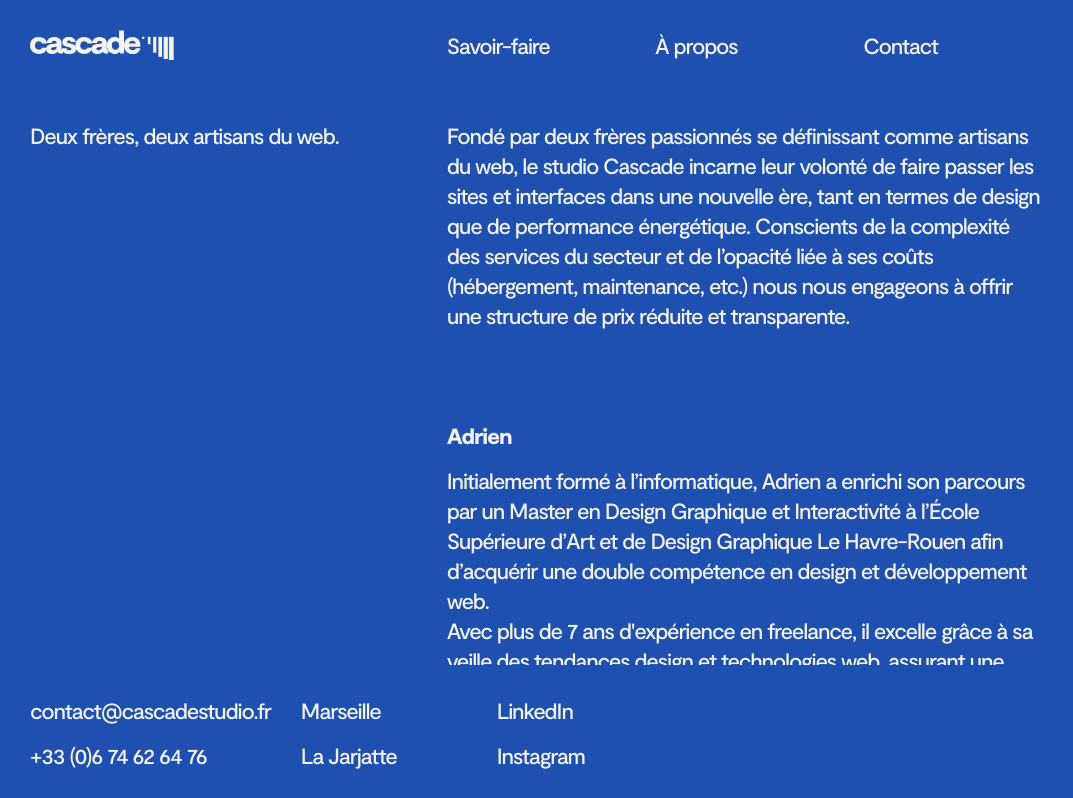
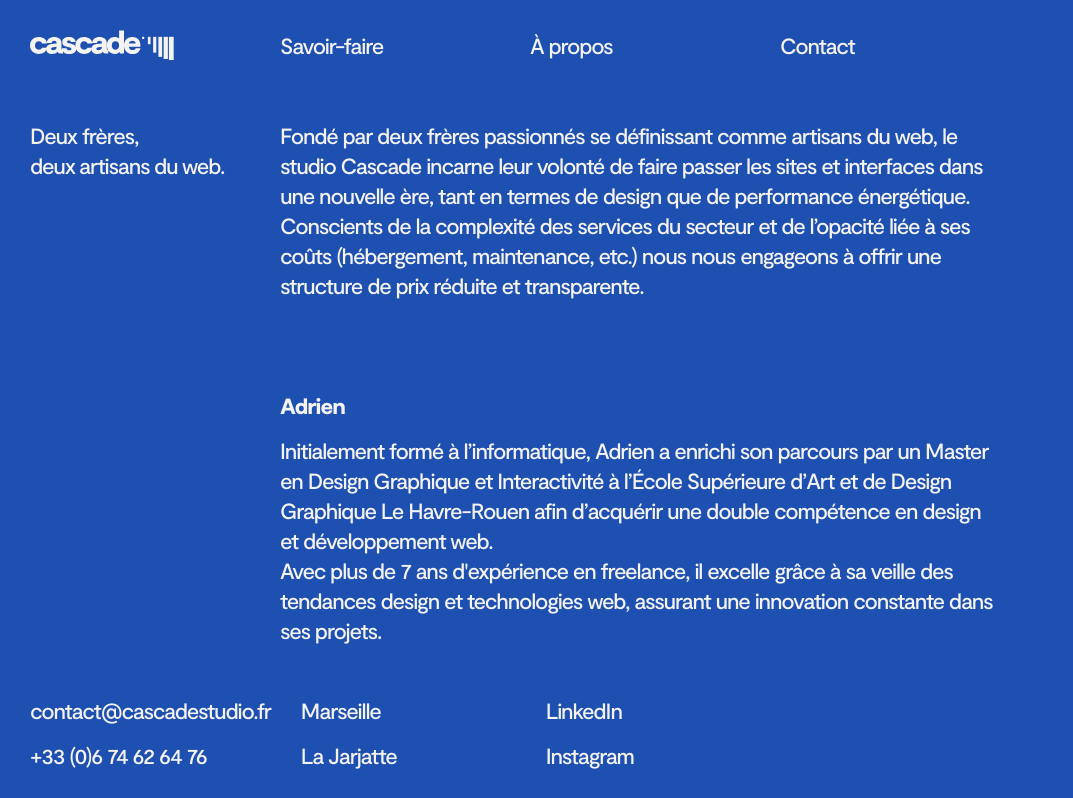
Before and after one commit to LapassetAC/cascade, a Next.js app: page /about in a window 1280 px wide. Shown: the top 798 px of the page, without its empty margins (0-1073 px from the left). Built offline with nearby package versions, Linux system fonts and the light colour scheme.

Commit message:
Change to five-column layout

```diff
--- a/src/components/ProjectsSection/ProjectInfo.js
+++ b/src/components/ProjectsSection/ProjectInfo.js
@@ -13,7 +13,7 @@ const StyledContainer = styled.aside`
   @media ${(props) => props.theme.minWidth.sm} {
     opacity: 1;
     animation: none;
-    grid-column: 1 / 3;
+    grid-column: 1 / 2;
     position: sticky;
     top: 120px;
     margin-bottom: 60px;
--- a/src/components/layout/footer/JSFooterAnim.js
+++ b/src/components/layout/footer/JSFooterAnim.js
@@ -7,7 +7,7 @@ const StyledContainer = styled.footer`
   padding-bottom: 30px;
   height: calc(100vh - ${theme.headerHeight}px);
   margin: 0 !important;
-  grid-column: 1/7;
+  grid-column: 1/6;
   grid-row: 1/1;
   display: grid !important;
   aside {
@@ -119,7 +119,7 @@ const StyledContainer = styled.footer`
               }
             `}
     }
-    &:nth-child(6) {
+    /* &:nth-child(6) {
       grid-column: 6 / 7;
       ${({ $progressInPercent, $noAnimation }) =>
       $noAnimation
@@ -139,7 +139,7 @@ const StyledContainer = styled.footer`
               );
             }
           `}
-    }
+    } */
   }
   div {
     grid-row: 1/2;
@@ -195,7 +195,7 @@ export default function Footer({ colors, noAnimation }) {
       <aside></aside>
       <aside></aside>
       <aside></aside>
-      <aside></aside>
+      {/* <aside></aside> */}
     </StyledContainer>
   );
 }
--- a/src/components/layout/footer/index.js
+++ b/src/components/layout/footer/index.js
@@ -67,7 +67,7 @@ const drop6 = keyframes`
 
 const StyledFooter = styled.footer`
   display: grid !important;
-  grid-template-columns: repeat(6, 1fr);
+  grid-template-columns: repeat(5, 1fr);
   grid-gap: 15px;
   padding: 15px 0 !important;
   background-color: ${({ theme, $isCascade }) =>
@@ -83,7 +83,7 @@ const StyledFooter = styled.footer`
   }
   aside {
     display: ${({ $isCascade }) => ($isCascade ? "block" : "none")};
-    height: calc(100vh - 130px);
+    height: calc(100vh - 150px);
     grid-row: 1/2;
     width: 100%;
     background-color: ${({ $colors }) => $colors.fontColor};
@@ -163,19 +163,19 @@ const StyledFooter = styled.footer`
           animation-delay: .4s;
           animation-duration: .5s;`}
     }
-    &:nth-of-type(6) {
+    /* &:nth-of-type(6) {
       grid-column: 6 / 7;
       animation-name: ${drop6};
       ${({ $isContact }) =>
-        $isContact
-          ? `
+      $isContact
+        ? `
           animation-delay: .5s;
           animation-duration: .4s;
           `
-          : `
+        : `
           animation-delay: .5s;
           animation-duration: .5s;`}
-    }
+    } */
   }
   div {
     align-self: self-end;
@@ -190,7 +190,7 @@ const StyledFooter = styled.footer`
       }
     }
     &:nth-of-type(1) {
-      grid-column: 1 / 4;
+      grid-column: 1 / 3;
       grid-row: 2/3;
       @media ${({ theme }) => theme.minWidth.sm} {
         grid-column: 1 / 2;
@@ -198,7 +198,7 @@ const StyledFooter = styled.footer`
       }
     }
     &:nth-of-type(2) {
-      grid-column: 4 / 6;
+      grid-column: 3 / 5;
       grid-row: 2/3;
       @media ${({ theme }) => theme.minWidth.sm} {
         grid-column: 2 / 3;
@@ -206,7 +206,7 @@ const StyledFooter = styled.footer`
       }
     }
     &:nth-of-type(3) {
-      grid-column: 5 / 7;
+      grid-column: 4 / 6;
       grid-row: 2/3;
       justify-self: end;
       @media ${({ theme }) => theme.minWidth.sm} {
@@ -254,7 +254,7 @@ export default function Footer({ colors }) {
           <aside></aside>
           <aside></aside>
           <aside></aside>
-          <aside></aside>
+          {/* <aside></aside> */}
         </>
       ) : (
         isCascade && (
--- a/src/components/layout/header.js
+++ b/src/components/layout/header.js
@@ -34,7 +34,7 @@ const StyledHeader = styled.header`
     &.logo {
       margin-right: auto;
       @media ${(props) => props.theme.minWidth.sm} {
-        grid-column: 1 / 3;
+        grid-column: 1 / 2;
       }
     }
     &:not(.logo) {
--- a/src/pages/about.js
+++ b/src/pages/about.js
@@ -8,7 +8,7 @@ const StyledContainer = styled.div`
     padding: 30px 0 140px;
   }
   h1 {
-    grid-column: 1 / 3;
+    grid-column: 1 / 2;
     margin-bottom: 15px;
     @media ${({ theme }) => theme.minWidth.sm} {
       margin-bottom: 0;
@@ -17,7 +17,7 @@ const StyledContainer = styled.div`
   .intro {
     grid-column: 1 / 3;
     @media ${({ theme }) => theme.minWidth.sm} {
-      grid-column: 3 / 6;
+      grid-column: 2 / 5;
       margin-bottom: 30px;
     }
   }
@@ -25,7 +25,7 @@ const StyledContainer = styled.div`
     grid-column: 1 / 3;
     margin-top: 15px;
     @media ${({ theme }) => theme.minWidth.sm} {
-      grid-column: 3 / 6;
+      grid-column: 2 / 5;
       margin-top: 30px;
     }
   }
@@ -41,7 +41,7 @@ const StyledContainer = styled.div`
 export default function About() {
   return (
     <StyledContainer className="grid">
-      <h1>Deux frères, deux artisans du web.</h1>
+      <h1>Deux frères, deux&nbsp;artisans&nbsp;du&nbsp;web.</h1>
       <p className="intro">
         Fondé par deux frères passionnés se définissant comme artisans du web,
         le studio Cascade incarne leur volonté de faire passer les sites et
--- a/src/pages/expertise.js
+++ b/src/pages/expertise.js
@@ -9,7 +9,7 @@ const StyledContainer = styled.div`
     padding: 30px 0 140px;
   }
   h1 {
-    grid-column: 1 / 3;
+    grid-column: 1 / 2;
     margin-bottom: 15px;
     @media ${({ theme }) => theme.minWidth.sm} {
       margin-bottom: 0;
@@ -19,14 +19,14 @@ const StyledContainer = styled.div`
     grid-column: 1 / 3;
     margin-bottom: 15px;
     @media ${({ theme }) => theme.minWidth.sm} {
-      grid-column: 3 / 6;
+      grid-column: 2 / 5;
       margin-bottom: 60px;
     }
   }
   .expertises {
     grid-column: 1 / 2;
     @media ${({ theme }) => theme.minWidth.sm} {
-      grid-column: 3 / 7;
+      grid-column: 2 / 6;
       display: grid;
       grid-template-columns: repeat(4, 1fr);
       grid-gap: 30px;
--- a/src/styles/globalStyle.js
+++ b/src/styles/globalStyle.js
@@ -47,7 +47,7 @@ a {
   margin: 0 15px;
   @media ${(props) => props.theme.minWidth.sm} {
     display: grid;
-    grid-template-columns: repeat(6, 1fr);
+    grid-template-columns: repeat(5, 1fr);
     grid-gap: 30px;
     margin: 0 30px;
   }
```
Also changed, not shown: src/components/ProjectsSection/index.js (+4 -4 lines). Lines whose indentation alone changed are shown as unchanged.
